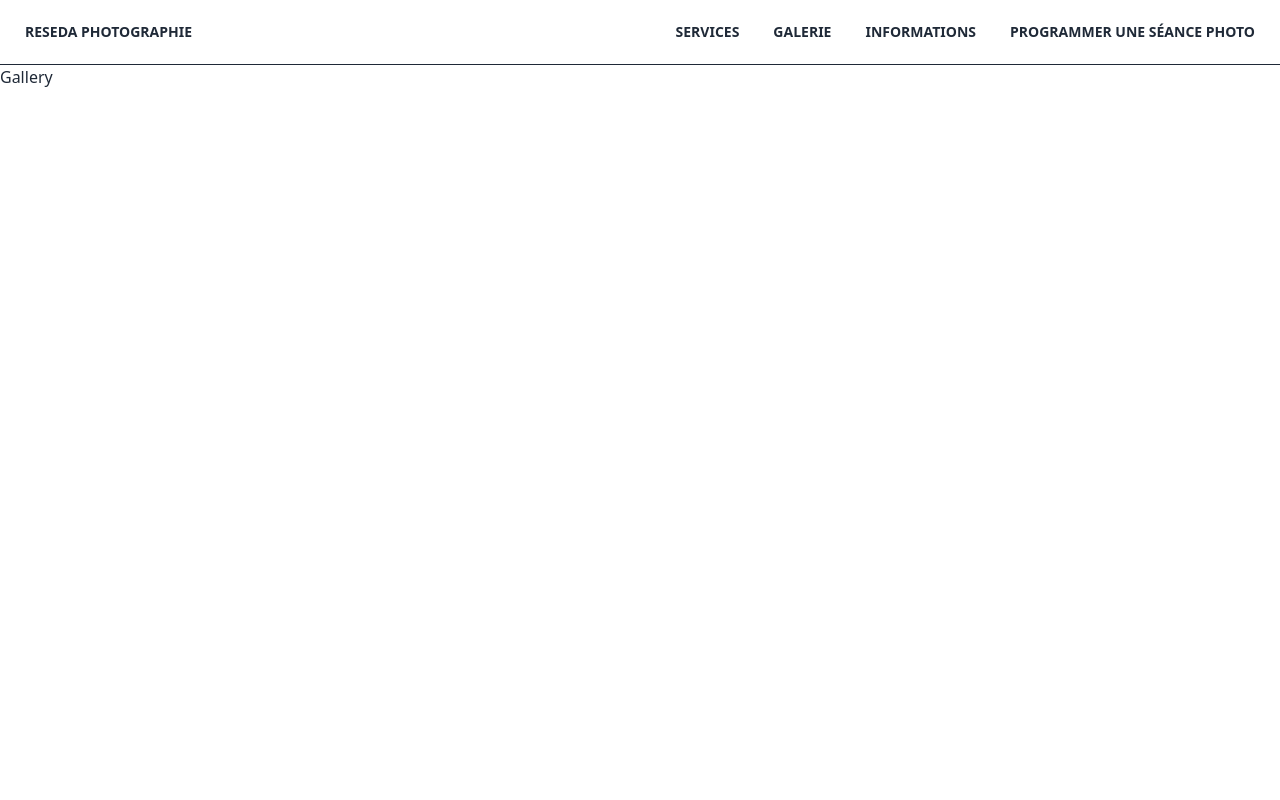
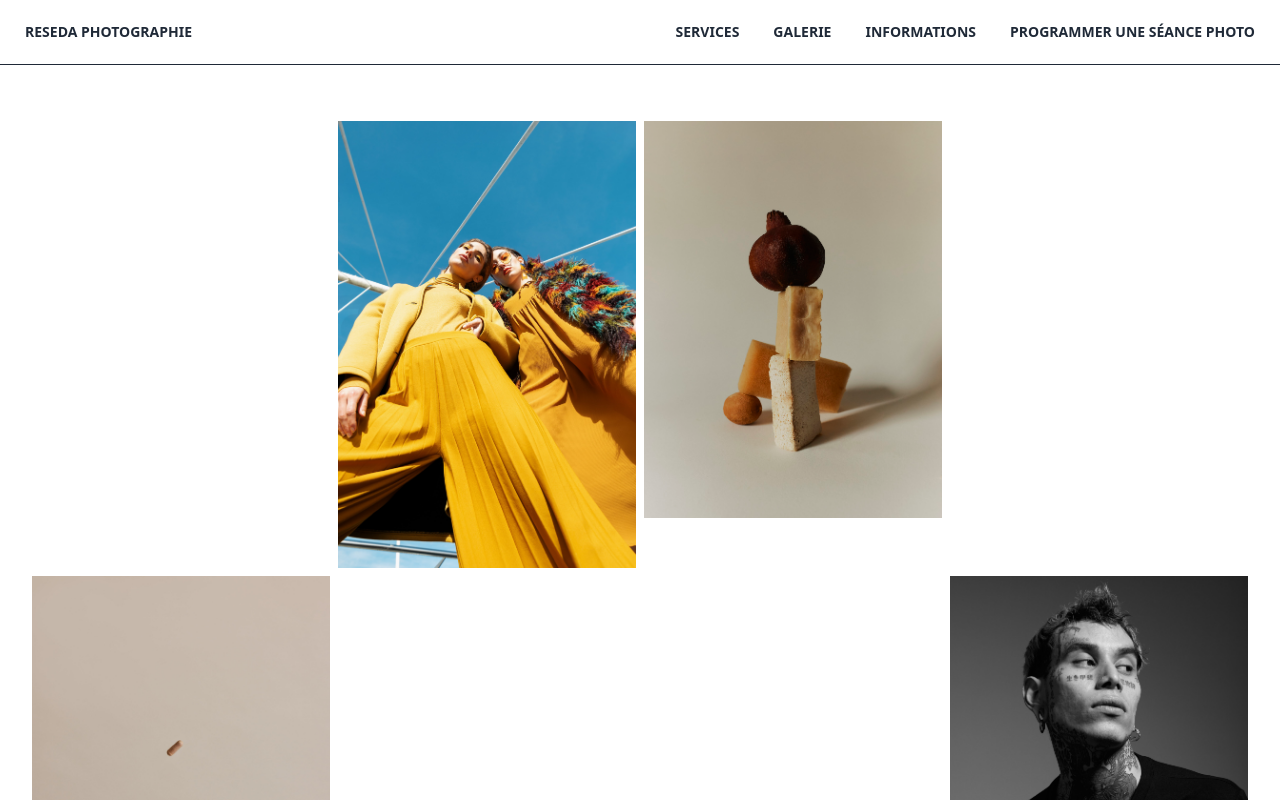
Before and after one commit to NhatHONGUYEN/Gallery, a React (Vite) app: page /gallery in a window 1280 px wide. Shown: the top 800 px of the page. Built offline with nearby package versions, Linux system fonts and the light colour scheme; the HTML template or start-up script is replaced by a standard one.

Commit message:
✨  F02 : GALLERY > Add a random display for the picture

```diff
--- a/src/components/Gallery.jsx
+++ b/src/components/Gallery.jsx
@@ -1,3 +1,25 @@
+import { pictures } from "../utils/pictures";
+
 export default function Gallery() {
-  return <div>Gallery</div>;
+  pictures.sort(() => Math.random() - 0.5);
+
+  return (
+    <div className="max-w-[85rem] px-4 py-10 sm:px-6 lg:px-8 lg:py-14 mx-auto">
+      <div className="grid grid-cols-2 sm:grid-cols-4 gap-2">
+        {pictures.map((picture) => (
+          <div key={picture.id} className="space-y-2">
+            {picture.src ? (
+              <img
+                className="w-full h-auto object-cover"
+                src={picture.src}
+                alt={picture.alt}
+              />
+            ) : (
+              <div className="h-full bg-white"></div> // This is the blank space
+            )}
+          </div>
+        ))}
+      </div>
+    </div>
+  );
 }
--- a/src/components/Offer.jsx
+++ b/src/components/Offer.jsx
@@ -44,7 +44,7 @@ export default function Offer() {
     {
       id: 3,
       title: "PACK PROFESSIONNEL",
-      image: "/reseda (1).jpg",
+      image: "/reseda (19).jpg",
       packList: [
         "Séance de 3 heures",
         "Changements de vêtements illimités",
--- /dev/null
+++ b/src/utils/pictures.js
@@ -0,0 +1,42 @@
+export const pictures = [
+  { id: 1, src: "/reseda (1).jpeg", alt: "reseda (1)" },
+  { id: 2, src: "/reseda (2).jpeg", alt: "reseda (2)" },
+  { id: 3, src: "/reseda (3).jpeg", alt: "reseda (3)" },
+  { id: 4, src: "/reseda (4).jpeg", alt: "reseda (4)" },
+  { id: 5, src: "/reseda (5).jpeg", alt: "reseda (5)" },
+  { id: 6, src: "/reseda (6).jpeg", alt: "reseda (6)" },
+  { id: 7, src: "/reseda (7).jpeg", alt: "reseda (7)" },
+  { id: 8, src: "/reseda (8).jpeg", alt: "reseda (8)" },
+  { id: 9, src: "/reseda (9).jpeg", alt: "reseda (9)" },
+  { id: 10, src: "/reseda (10).jpeg", alt: "reseda (10)" },
+  { id: 11, src: "/reseda (11).jpeg", alt: "reseda (11)" },
+  { id: 12, src: "/reseda (12).jpeg", alt: "reseda (12)" },
+  { id: 13, src: "/reseda (13).jpeg", alt: "reseda (13)" },
+  { id: 14, src: "/reseda (14).jpeg", alt: "reseda (14)" },
+  { id: 15, src: "/reseda (15).jpeg", alt: "reseda (15)" },
+  { id: 16, src: "/reseda (16).jpeg", alt: "reseda (16)" },
+  { id: 17, src: "/reseda (17).jpeg", alt: "reseda (17)" },
+  { id: 18, src: "/reseda (18).jpeg", alt: "reseda (18)" },
+  { id: 19, src: "/reseda (19).jpg", alt: "reseda (19)" },
+  { id: 20, src: null, alt: "" },
+  { id: 21, src: null, alt: "" },
+  { id: 22, src: null, alt: "" },
+  { id: 23, src: null, alt: "" },
+  { id: 24, src: null, alt: "" },
+  { id: 25, src: null, alt: "" },
+  { id: 26, src: null, alt: "" },
+  { id: 27, src: null, alt: "" },
+  { id: 28, src: null, alt: "" },
+  { id: 29, src: null, alt: "" },
+  { id: 30, src: null, alt: "" },
+  { id: 31, src: null, alt: "" },
+  { id: 32, src: null, alt: "" },
+  { id: 33, src: null, alt: "" },
+  { id: 34, src: null, alt: "" },
+  { id: 35, src: null, alt: "" },
+  { id: 36, src: null, alt: "" },
+  { id: 37, src: null, alt: "" },
+  { id: 38, src: null, alt: "" },
+  { id: 39, src: null, alt: "" },
+  { id: 40, src: null, alt: "" },
+];
```
Also changed, not shown: public/reseda (19).jpg (renamed from public/reseda (1).jpg).
